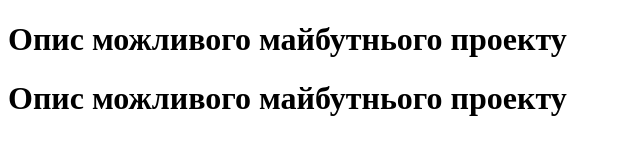
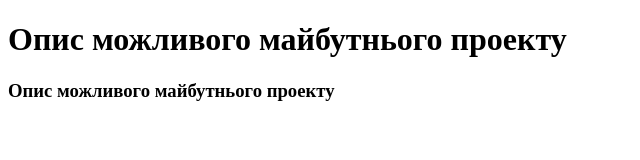
Before and after one commit to sbezvuh/Go, a plain HTML site: page index.html in a window 1280 px wide. Shown: the whole page, without its empty margins (0-640 px from the left). Drawn offline with Linux system fonts and the light colour scheme.

Commit message:
Update index.html

```diff
--- a/index.html
+++ b/index.html
@@ -11,7 +11,7 @@
 <body>
 	<h1>Опис можливого майбутнього проекту</h1>
 	<h1></h1>
-	<h1>Опис можливого майбутнього проекту</h1>
+	<h3>Опис можливого майбутнього проекту</h3>
 </body>
 
 </html>
```
